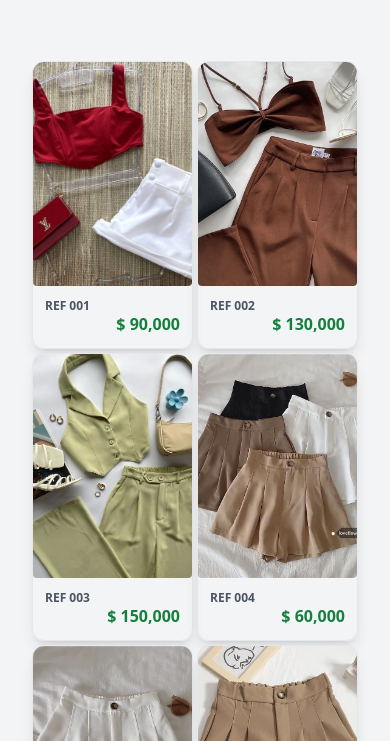
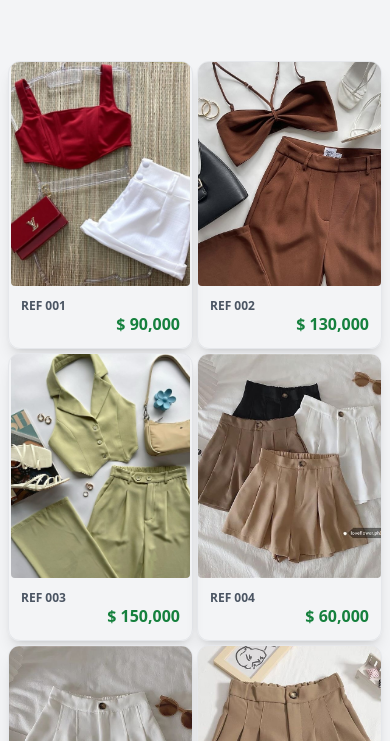
Before and after one commit to ArielD2001/catalogo, a plain HTML site: page index.html in a window 390 px wide. Shown: the part 103-844 px from the top of the page. Drawn offline with nearby package versions, Linux system fonts and the light colour scheme.

Commit message:
Update index.html

```diff
--- a/index.html
+++ b/index.html
@@ -61,7 +61,7 @@
     </div>
 
     <div class=" c mx-auto h-full ">
-        <div class=" grid sm:grid-cols-4 md:grid-cols-6 lg:grid-cols-8   xl:grid-cols-10 grid-cols-4 gap-1 sm:gap-4  py-16 px-8 xl:px-20 referencias">
+        <div class=" grid sm:grid-cols-4 md:grid-cols-6 lg:grid-cols-8   xl:grid-cols-10 grid-cols-4 gap-1 sm:gap-4  py-16 px-2 xl:px-20 referencias">
 
 
         </div>
```
